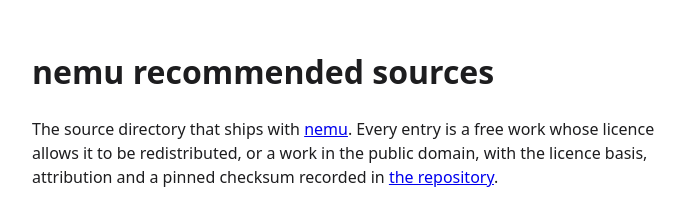
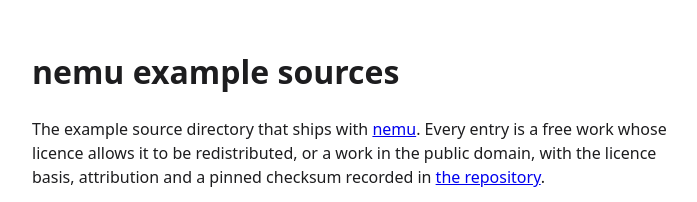
Before and after one commit to nemu-pm/source-registry, a plain HTML site: page site/index.html in a window 1280 px wide. Shown: the top 202 px of the page, without its empty margins (288-985 px from the left). Drawn offline with Linux system fonts and the light colour scheme; no server answers.

Commit message:
rename the directory to nemu example sources (#2)
Display name only; the URL, ids and packages are unchanged.

```diff
--- a/site/index.html
+++ b/site/index.html
@@ -3,10 +3,10 @@
 	<head>
 		<meta charset="UTF-8" />
 		<meta name="viewport" content="width=device-width,initial-scale=1" />
-		<title>nemu recommended sources</title>
+		<title>nemu example sources</title>
 		<meta
 			name="description"
-			content="The curated source directory that ships with nemu."
+			content="The example source directory that ships with nemu."
 		/>
 		<style>
 			body {
@@ -28,9 +28,9 @@
 		</style>
 	</head>
 	<body>
-		<h1>nemu recommended sources</h1>
+		<h1>nemu example sources</h1>
 		<p>
-			The source directory that ships with
+			The example source directory that ships with
 			<a href="https://nemu.pm">nemu</a>. Every entry is a free work whose
 			licence allows it to be redistributed, or a work in the public
 			domain, with the licence basis,
```
Also changed, not shown: 2 other files.
